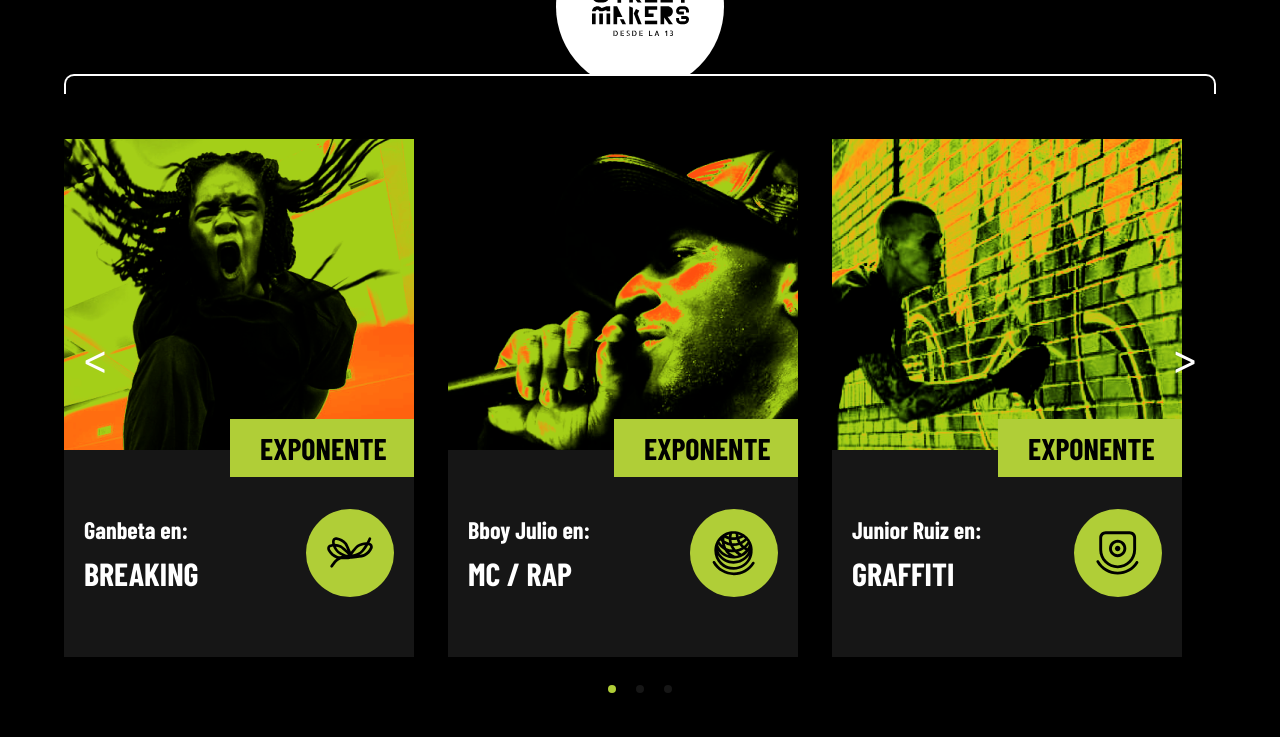
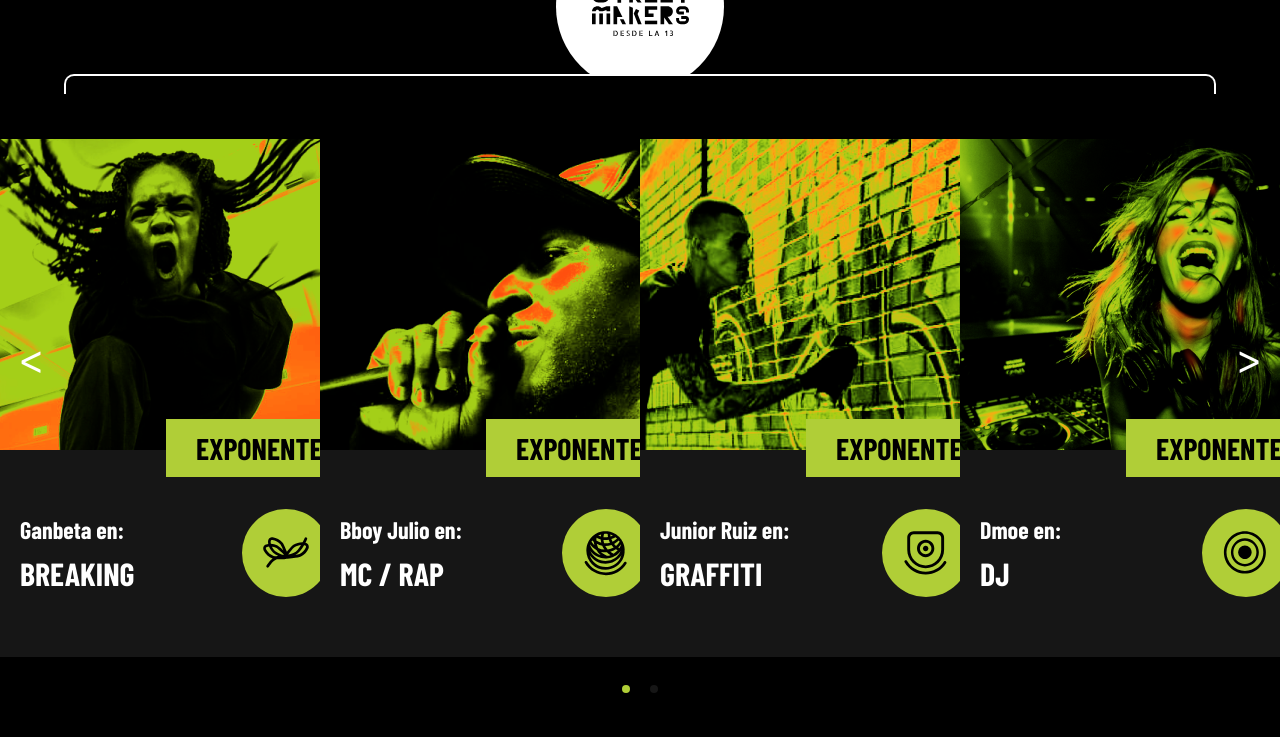
Before and after one commit to Esteark/streetMakersPortfolio, a React (Vite) app: page / in a window 1280 px wide. Shown: the top 737 px of the page. Built offline with nearby package versions, Linux system fonts and the light colour scheme.

Commit message:
Add changes Carrusel

```diff
--- a/src/components/cards/carruselCardsHome/CarruselCardsHome.jsx
+++ b/src/components/cards/carruselCardsHome/CarruselCardsHome.jsx
@@ -25,8 +25,8 @@ const CarruselCardsHome = () => {
       items={renderCardsHome()}
       height={width <= 768 ? "400px" : "600px"}
       margintop={width <= 768 ? "90px" : "120px"}
-      paddingLeft={width <= 768 ? "0px" : "5%"}
-      paddingRight={width <= 768 ? "0px" : "5%"}
+      paddingLeft={"0px"}
+      paddingRight={"0px"}
     />
   );
 };
--- a/src/components/carrusels/Carrusels.jsx
+++ b/src/components/carrusels/Carrusels.jsx
@@ -36,7 +36,7 @@ const Carrusels = ({
       itemsFit: "fill",
     },
     1075: {
-      items: 3,
+      items: 4,
       itemsFit: "fill",
     },
   };
```
